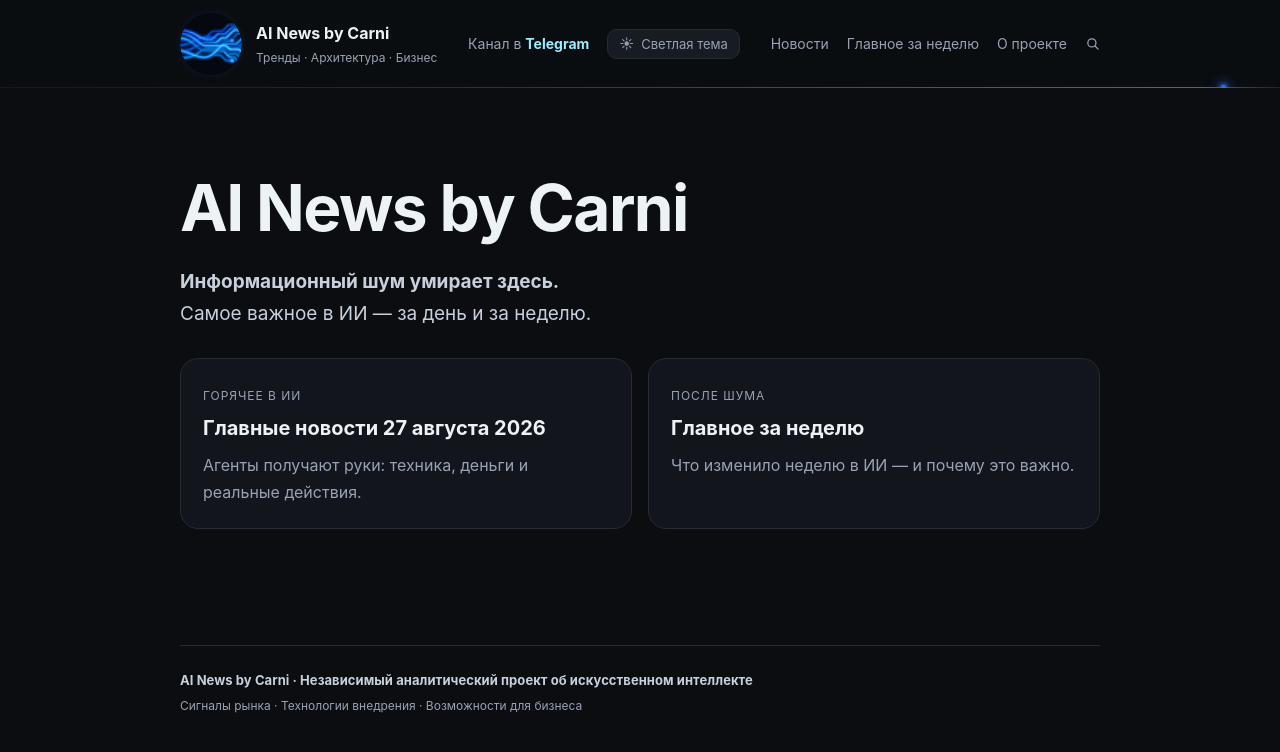
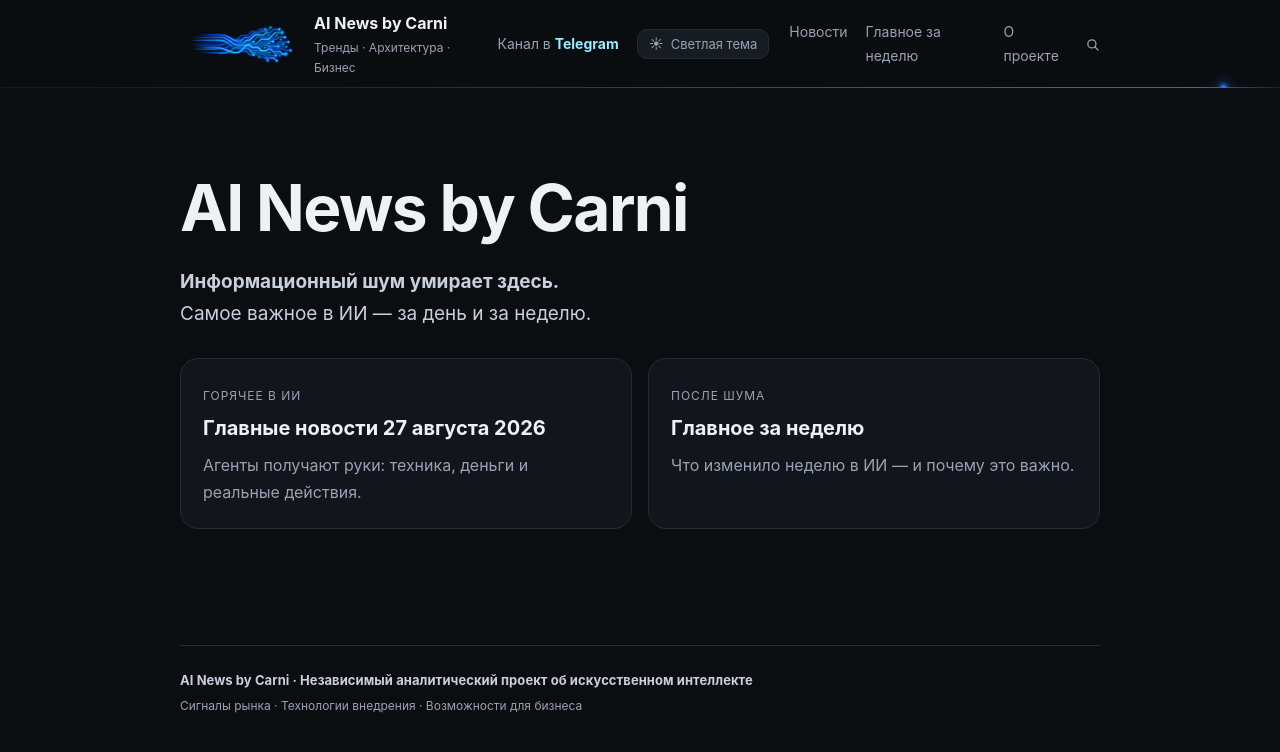
Before and after one commit to DmitryCarni/ai-news-by-carni, a Jekyll site: the page built from index.md, in a window 1280 px wide. Shown: the top 752 px of the page. Built offline with Jekyll 4.4.1, drawn with Linux system fonts in a browser that asks for light colours.

Commit message:
Fit approved wide circuit mark in header

```diff
--- a/_layouts/default.html
+++ b/_layouts/default.html
@@ -62,21 +62,21 @@
     }
     .brand-mark.brand-logo-image{
       display:block;
-      width:62px;
-      height:62px;
-      flex:0 0 62px;
+      width:120px;
+      height:40px;
+      flex:0 0 120px;
       border:0;
-      border-radius:50%;
-      overflow:hidden;
-      background:#05080f;
-      box-shadow:0 0 9px rgba(47,111,235,.13);
+      border-radius:0;
+      overflow:visible;
+      background:none;
+      box-shadow:none;
     }
     .brand-logo-image img{
       display:block;
       width:100%;
       height:100%;
-      object-fit:cover;
-      border-radius:50%;
+      object-fit:contain;
+      border-radius:0;
     }
     .nav-search-link{display:inline-flex;align-items:center;justify-content:center;line-height:1}
     .nav-search-link svg{display:block;width:15px;height:15px}
@@ -88,13 +88,10 @@
       background:#2f6feb;
       box-shadow:0 0 5px rgba(47,111,235,.40);
     }
-    html[data-theme="light"] .brand-mark.brand-logo-image{
-      box-shadow:0 0 7px rgba(47,111,235,.12);
-    }
     @media(max-width:700px){
       .site-header .header-inner{min-height:76px}
       .site-header .brand{gap:12px}
-      .brand-mark.brand-logo-image{width:48px;height:48px;flex-basis:48px}
+      .brand-mark.brand-logo-image{width:84px;height:28px;flex-basis:84px}
       .site-header::before{right:8%}
     }
   </style>
```
